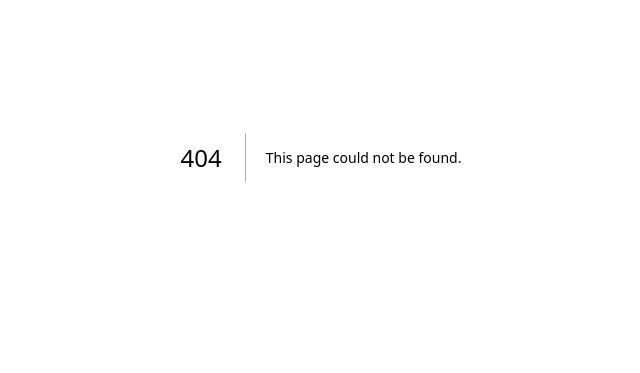
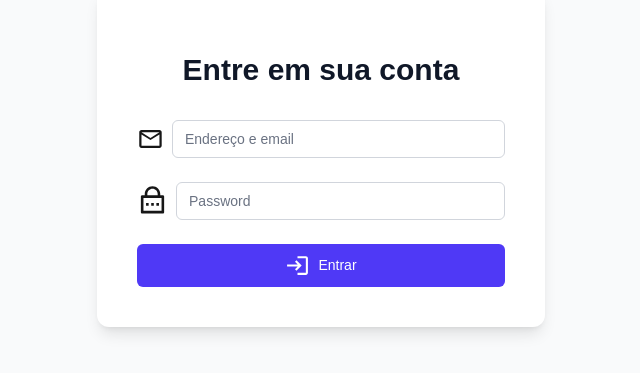
Before and after one commit to Pedrohss2/cardapio-front, a Next.js app: page /login in a window 1280 px wide. Before the commit this address had no page. Shown: the part 243-616 px from the top of the page, without its empty margins (319-959 px from the left). Built offline with nearby package versions, Linux system fonts and the light colour scheme; no server answers.

Commit message:
feat: criando tela de login e listando produtos

```diff
--- a/package.json
+++ b/package.json
@@ -11,7 +11,8 @@
     "axios": "^1.12.2",
     "next": "15.5.4",
     "react": "19.1.0",
-    "react-dom": "19.1.0"
+    "react-dom": "19.1.0",
+    "react-icons": "^5.5.0"
   },
   "devDependencies": {
     "@tailwindcss/postcss": "^4",
--- /dev/null
+++ b/src/app/login/page.tsx
@@ -0,0 +1,129 @@
+
+'use client';
+
+import { useState } from 'react';
+import { useRouter } from 'next/navigation';
+import { LoginUser, User } from '@/src/interfaces';
+import { UserService } from '@/src/services/userService';
+import { MdLogin, MdOutlineMailOutline } from "react-icons/md";
+import { RiLockPasswordLine } from 'react-icons/ri';
+
+export default function AuthForm() {
+    const router = useRouter();
+    const userService = new UserService();
+
+    const [name, setName] = useState('');
+    const [email, setEmail] = useState('');
+    const [password, setPassword] = useState('');
+    const [confirmPassword, setConfirmPassword] = useState('');
+    const [error, setError] = useState('');
+    const [success, setSuccess] = useState(false);
+    const [loading, setLoading] = useState(false);
+
+    const handleSubmit = async (e: React.FormEvent) => {
+        e.preventDefault();
+        setLoading(true);
+        setError('');
+
+        try {
+
+            const userData: User = {
+                name,
+                email,
+                password,
+            };
+
+            await userService.loginUser(userData);
+
+            setSuccess(true);
+            router.push('/products/')
+
+            setName('');
+            setPassword('');
+            setConfirmPassword('');
+        } catch (err: any) {
+            console.error('Auth error:', err);
+        } finally {
+            setLoading(false);
+        }
+    };
+
+    return (
+        <div className="min-h-screen flex items-center justify-center bg-gray-50">
+            <div className="max-w-md w-full space-y-8 p-10 bg-white rounded-xl shadow-lg">
+                <div>
+                    <h2 className="mt-6 text-center text-3xl font-extrabold text-gray-900">
+                        Entre em sua conta
+                    </h2>
+                </div>
+                <form className="mt-8 space-y-6" onSubmit={handleSubmit}>
+                    {error && (
+                        <div className="rounded-md bg-red-50 p-4">
+                            <div className="text-sm text-red-700">{error}</div>
+                        </div>
+                    )}
+                    {success && (
+                        <div className="rounded-md bg-green-50 p-4">
+                            <div className="text-sm text-green-700">{success}</div>
+                        </div>
+                    )}
+
+                    <div className='flex items-center justify-center gap-2'>
+                        <MdOutlineMailOutline size={30} />
+                        <label htmlFor="email-address" className="sr-only">
+                            <div>
+                                Email
+                            </div>
+                        </label>
+                        <input
+                            id="email-address"
+                            name="email"
+                            type="email"
+                            autoComplete="email"
+                            required
+                            value={email}
+                            onChange={(e) => setEmail(e.target.value)}
+                            className="appearance-none rounded-md relative block w-full px-3 py-2 border border-gray-300 placeholder-gray-500 text-gray-900 focus:outline-none focus:ring-indigo-500 focus:border-indigo-500 focus:z-10 sm:text-sm"
+                            placeholder="Endereço e email"
+                        />
+                    </div>
+
+                    <div className='flex items-center justify-center gap-2'>
+                        <RiLockPasswordLine size={35} />
+                        <label htmlFor="password" className="sr-only">
+                            Senha
+                        </label>
+                        <input
+                            id="password"
+                            name="password"
+                            type="password"
+                            autoComplete={"current-password"}
+                            required
+                            value={password}
+                            onChange={(e) => setPassword(e.target.value)}
+                            className="appearance-none rounded-md relative block w-full px-3 py-2 border border-gray-300 placeholder-gray-500 text-gray-900 focus:outline-none focus:ring-indigo-500 focus:border-indigo-500 focus:z-10 sm:text-sm"
+                            placeholder="Password"
+                        />
+                    </div>
+
+                    <div>
+                        <button
+                            type="submit"
+                            disabled={loading}
+                            className="group relative w-full flex justify-center py-2 px-4 border hover:cursor-pointer hover:scale-105 border-transparent text-sm font-medium rounded-md text-white bg-indigo-600 hover:bg-indigo-700 focus:outline-none focus:ring-2 focus:ring-offset-2 focus:ring-indigo-500 disabled:opacity-50"
+                        >
+                            {loading ? (
+                                <span>Processing...</span>
+                            ) : <span className='flex items-center gap-2'>
+                                <MdLogin size={25} />
+                                Entrar
+                            </span>}
+                        </button>
+                    </div>
+                </form>
+
+
+            </div>
+        </div>
+    );
+}
--- a/src/app/page.tsx
+++ b/src/app/page.tsx
@@ -1,5 +1,11 @@
 import Home from "@/src/components/home"
+import AuthForm from "./login/page"
+import Products from "./products/page"
 
 export default function Index() {
-  return <Home />
+  return (
+    <>
+      <Products />
+    </>
+  )
 }
--- /dev/null
+++ b/src/app/products/page.tsx
@@ -0,0 +1,61 @@
+"use client"
+
+import { Product } from "@/src/interfaces";
+import { ProductService } from "@/src/services/productService";
+import { useEffect, useState } from "react";
+
+export default function Products() {
+
+  const [produtos, setProdutos] = useState<Product[]>([]);
+
+  useEffect(() => {
+    const fetchProducts = async () => {
+      const service = new ProductService();
+
+      try {
+        service.getProducts().then((data) => {
+          setProdutos(data);
+        });
+      }
+      catch (error) {
+        console.log(error);
+      }
+    };
+    fetchProducts()
+
+  }, [produtos]);
+
+
+  return (
+    <div className="max-w-6xl mx-auto p-6">
+      <h2 className="text-3xl font-bold text-gray-800 mb-6 text-center">
+        Cardapio
+      </h2>
+
+      <div className="grid sm:grid-cols-1 md:grid-cols-2 lg:grid-cols-3 gap-6">
+        {produtos.map((produto) => (
+          <div
+            key={produto.id}
+            className="bg-white border border-gray-200 rounded-2xl shadow-sm hover:shadow-xl transition-all cursor-pointer overflow-hidden"
+          >
+            <div className="relative h-48 bg-gray-100">
+              <img
+                src={"https://via.placeholder.com/300x200.png?text=Produto"}
+                alt={produto.name}
+                className="object-cover w-full h-full"
+              />
+            </div>
+
+            <div className="p-5">
+              <h3 className="text-lg font-semibold text-gray-900">{produto.name}</h3>
+              <p className="text-gray-600 text-sm mt-1 line-clamp-2">{produto.description}</p>
+              <p className="text-2xl font-bold text-indigo-600 mt-3">
+                R$ {produto.price.toFixed(2)}
+              </p>
+            </div>
+          </div>
+        ))}
+      </div>
+    </div>
+  );
+}
--- a/src/functions/axios.ts
+++ b/src/functions/axios.ts
@@ -1,10 +1,5 @@
 import axios from 'axios'
-import { env } from 'process'
 
 export const api = axios.create({
-    baseURL: env.API_URL
+    baseURL: process.env.NEXT_PUBLIC_API_URL
 })
-
-export const apiURL = axios.create({
-    baseURL: env.API_URL
-})
--- a/src/services/productService.ts
+++ b/src/services/productService.ts
@@ -1,23 +1,11 @@
 import { api } from "../functions/axios";
+import { Product } from "../interfaces";
 
-type Category = {
-    id: string;
-    name: string;
-}
+export class ProductService {
 
-type Product = {
-    id: string;
-    name: string;
-    price: number;
-    description: string;
-    categoryId?: string | undefined;
-}
-
-export class ApiService {
-
-    async createProduct(data: Product): Promise<void> {
+    async createProduct(data: Product): Promise<Product> {
         try {
-            const response = await api.post("/products", {
+            const response = await api.post("/product", {
                 data
             });
             return response.data;
@@ -27,9 +15,9 @@ export class ApiService {
         }
     }
 
-    async getProducts(): Promise<Product | void> {
+    async getProducts(): Promise<Product[]> {
         try {
-            const response = await api.get("/products");
+            const response = await api.get("/product");
             return response.data;
         } catch (error: any) {
             console.error("Erro ao obter os produtos:", error);
@@ -37,9 +25,9 @@ export class ApiService {
         }
     }
 
-    async getProductById(id: string): Promise<Product | void> {
+    async getProductById(id: string): Promise<Product> {
         try {
-            const response = await api.get(`/products/${id}`);
+            const response = await api.get(`/product/products/${id}`);
             return response.data;
         } catch (error: any) {
             console.error("Erro ao obter o produto:", error);
@@ -48,9 +36,9 @@ export class ApiService {
     }
 
 
-    async updateProduct(id: string, data: Product): Promise<void> {
+    async updateProduct(id: string, data: Product): Promise<Product> {
         try {
-            const response = await api.put(`/products/${id}`, {
+            const response = await api.put(`/product/products/${id}`, {
                 data
             });
             return response.data;
@@ -62,7 +50,7 @@ export class ApiService {
 
     async deleteProduct(id: string): Promise<void> {
         try {
-            const response = await api.delete(`/products/${id}`);
+            const response = await api.delete(`/product/products/${id}`);
             return response.data;
         } catch (error: any) {
             console.error("Erro ao deletar o produto:", error);
--- a/src/services/userService.ts
+++ b/src/services/userService.ts
@@ -1,14 +1,12 @@
-import { api } from "../functions/axios";
+import { api } from '@/src/functions/axios';
 import { LoginUser, User } from "../interfaces";
 
 export class UserService {
 
-    async registerUser(data: User): Promise<User> {
+     async registerUser(data: User): Promise<User> {
 
         try {
-            const response = await api.post("/users", {
-                data
-            });
+            const response = await api.post("/users/register", data);
             return response.data;
         }
         catch (error: any) {
@@ -19,9 +17,7 @@ export class UserService {
 
     async loginUser(data: LoginUser): Promise<LoginUser> {
         try {
-            const response = await api.post("/users/login", {
-                data
-            });
+            const response = await api.post("/auth/login", data);
             return response.data;
         }
         catch (error: any) {
```
Also changed, not shown: src/interfaces/index.tsx (+1 -9 lines), 1 other file (tests, documents, lock files or other folders).
